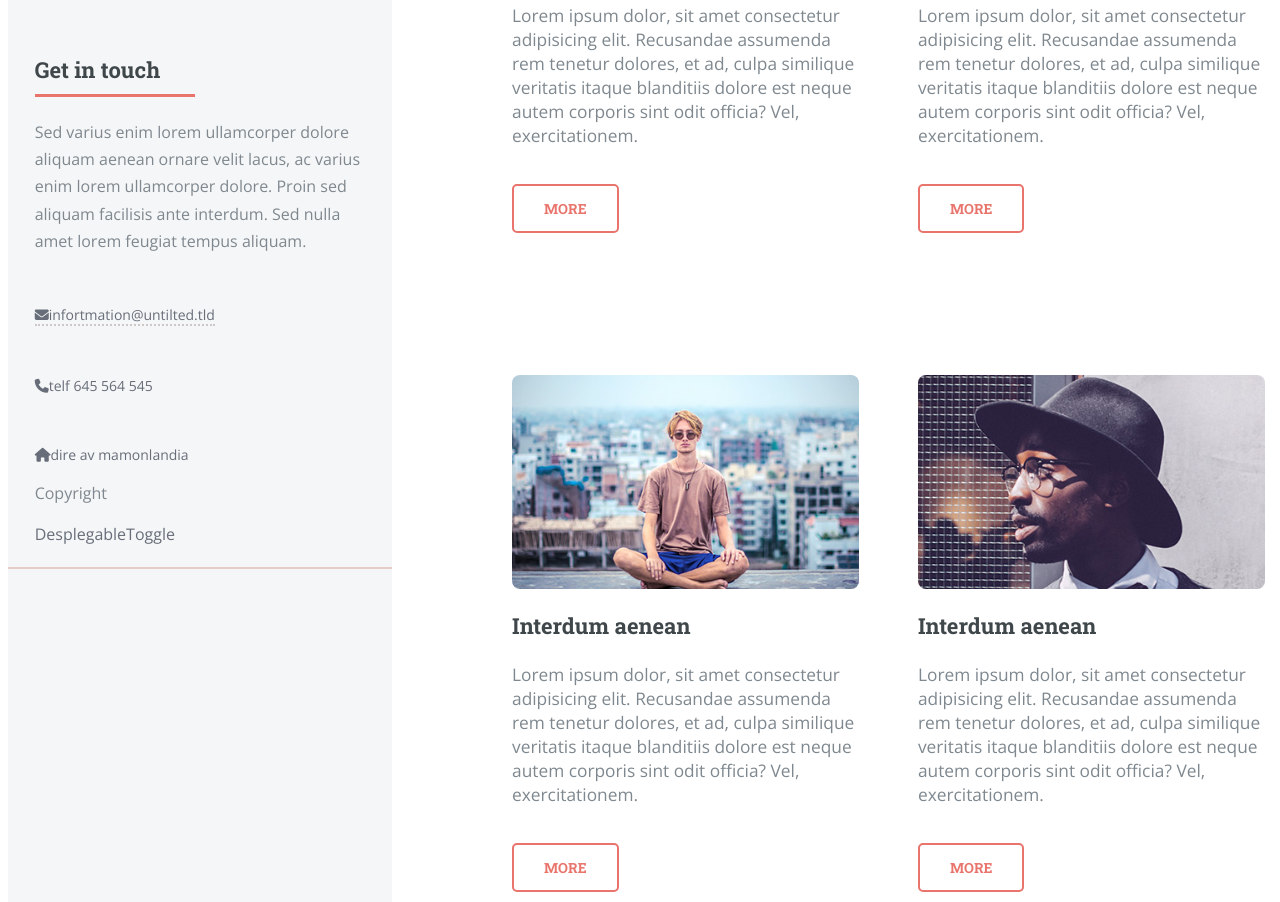
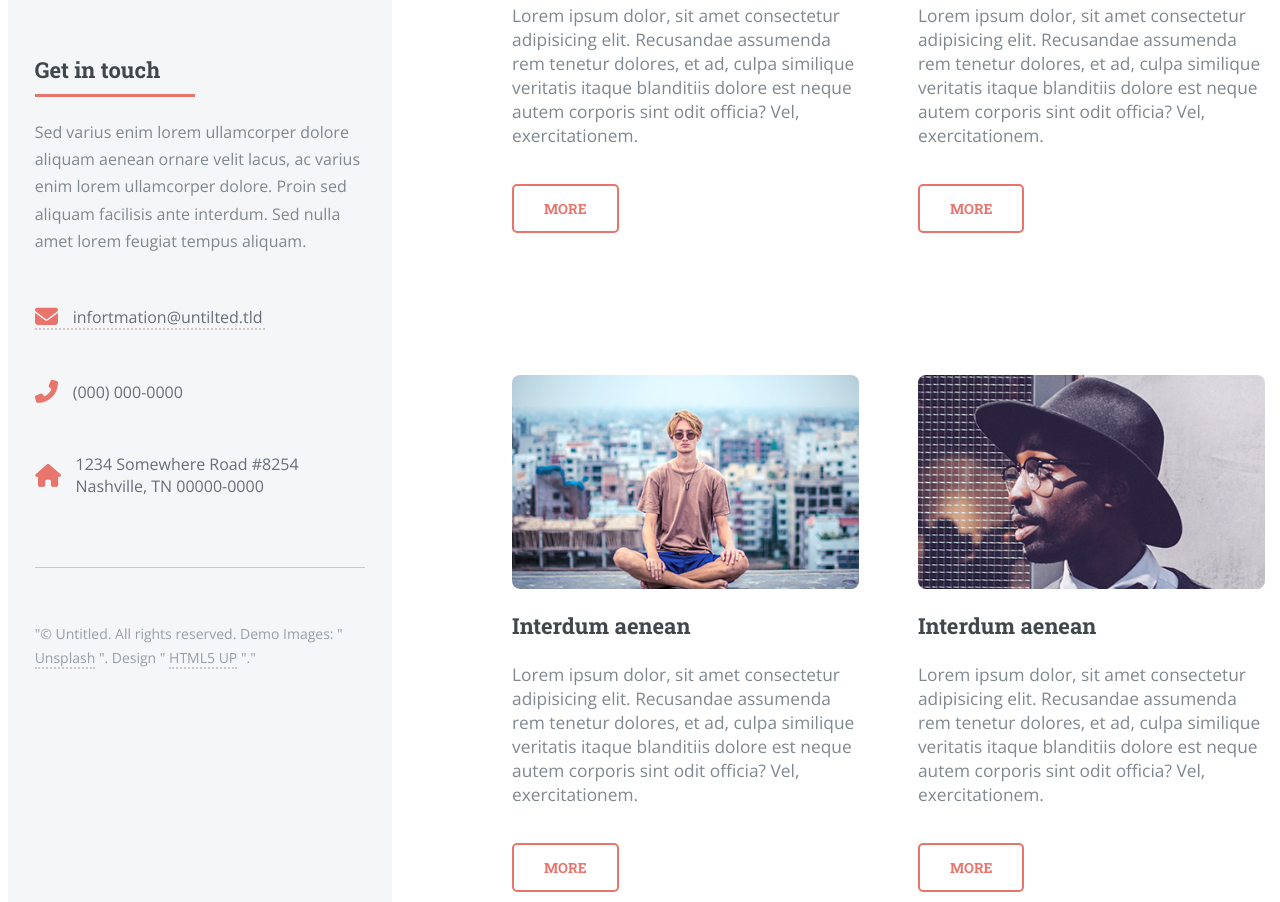
Before and after one commit to Albertojs89/jimenezSanchezAlbertom9p1, a plain HTML site: page index.html in a window 1280 px wide. Shown: the part 2599-3501 px from the top of the page. Drawn offline with nearby package versions, Linux system fonts and the light colour scheme.

Commit message:
commit FINAL

```diff
--- a/index.css
+++ b/index.css
@@ -188,7 +188,7 @@ p{
     font-size: 13pt;
     font-weight: 400;
     font-family: "Open Sans", sans-serif;
-    color: #7f888f;;
+    color: #7f888f;
 }
 
 .main2{
@@ -430,7 +430,7 @@ a.foto{
 
 
 
-/* PARTE 2 MENU SIDEBAR CON IMAGENES */
+/* PARTE 2 MENU SIDEBAR CON IMAGENES --------------------------------------------------------------------- */
 
 
 
@@ -489,7 +489,7 @@ a.foto2{
 }
 
 
-/* boton more sidebar */
+/* boton more sidebar ------- */
 
 .btnMore2 {
     padding-left: 0%;
@@ -524,7 +524,7 @@ a.foto2{
 }
 .contacto{
     padding: 0;  /* al poner padding 0 automaticamente se coloca en la izquierda de la caja*/
-    font-size: 14px;
+    font-size: 16px;
 }
 
 .sidebarContenido .contacto li{
@@ -537,7 +537,7 @@ a.foto2{
 
 
 .sidebarContenido .contacto li:first-child{
-    margin-right: 150px;
+    margin-right: 100px;
     border-top: 0;
     border-left: 0;
     border-right: 0;
@@ -547,6 +547,56 @@ a.foto2{
 
 
 
-ul .contacto li{
+.sidebarContenido .contacto li{
+    display: flex;
+    align-items: center;
+    margin-bottom: 10px;
 
 }
+
+
+.sidebarContenido .contacto li i{
+    transform: scaleX(-1); /* efecto espejo para el telf de icono*/
+    margin-right: 15px;
+    color: #e8746c;
+    font-size: 23px;
+
+
+}
+
+.copy{
+    display: block;
+    border-top: 1px solid  rgb(207, 198, 198);
+    margin-top: 70px;
+    padding: 40px 0 0 0;
+
+}
+
+/* Como la clase sideBarcontenido tiene un bordeBottom añadimos nueva clase para quitar en este menu el ultimo borde, ya que esta clase la comparten varios menus */
+
+.ultimoSinBorde{
+    border-bottom: none;
+
+}
+
+
+
+
+/* ultimo texto de copyright final */
+
+.copyEnlace{
+    border-top: 0;
+    border-left: 0;
+    border-right: 0;
+    border-bottom: 2px solid rgb(207, 198, 198);
+    border-style: dotted;
+    color: #969fa7;
+}
+
+
+
+
+.copy p{
+    font-size: 14px;
+    color: #969fa7;
+}
--- a/index.html
+++ b/index.html
@@ -97,7 +97,7 @@
         </ul>
     </section>
     <!-- seccion 2 sidebar Contacto -->
-    <section class="sidebarContenido">
+    <section class="sidebarContenido ultimoSinBorde">
         <header>
             <h3>Get in touch</h3>
         </header>
@@ -109,12 +109,21 @@
 
         <ul class="contacto">
             <li><i class="fa-solid fa-envelope"></i><a href="">infortmation@untilted.tld</a></li>
-            <li><i class="fa-solid fa-phone"></i>telf 645 564 545</li>
-            <li><i class="fa-solid fa-house"></i>dire av mamonlandia</li>
+            <li><i class="fa-solid fa-phone"></i>(000) 000-0000</li>
+            <li><i class="fa-solid fa-house"></i>1234 Somewhere Road #8254 Nashville, TN 00000-0000</li>
+
         </ul>
 
-        <p>Copyright</p>
-        <a href="">DesplegableToggle</a>
+        <div class="copy">
+            <p>
+                "© Untitled. All rights reserved. Demo Images: "
+                <a class="copyEnlace" href="">Unsplash</a>
+                ". Design "
+                <a class="copyEnlace" href="">HTML5 UP</a>
+                "."
+            </p>
+
+        </div>
     </section>
 
 </div>
```
